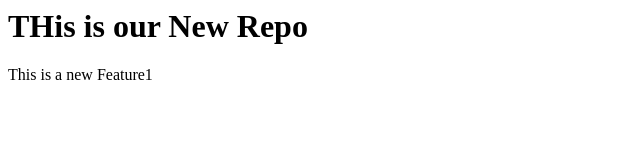
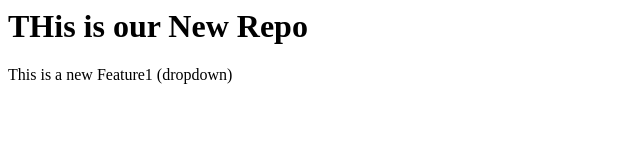
Before and after one commit to sagarsadamate975/LocalRepositary, a plain HTML site: page index.html in a window 1280 px wide. Shown: the full height of the page, 0-640 px from the left. Drawn offline with Linux system fonts and the light colour scheme.

```diff
--- a/index.html
+++ b/index.html
@@ -1,2 +1,2 @@
 <h1>THis is our New Repo</h1>
-<p>This is a new Feature1</p>
+<p>This is a new Feature1 (dropdown)</p>
```
